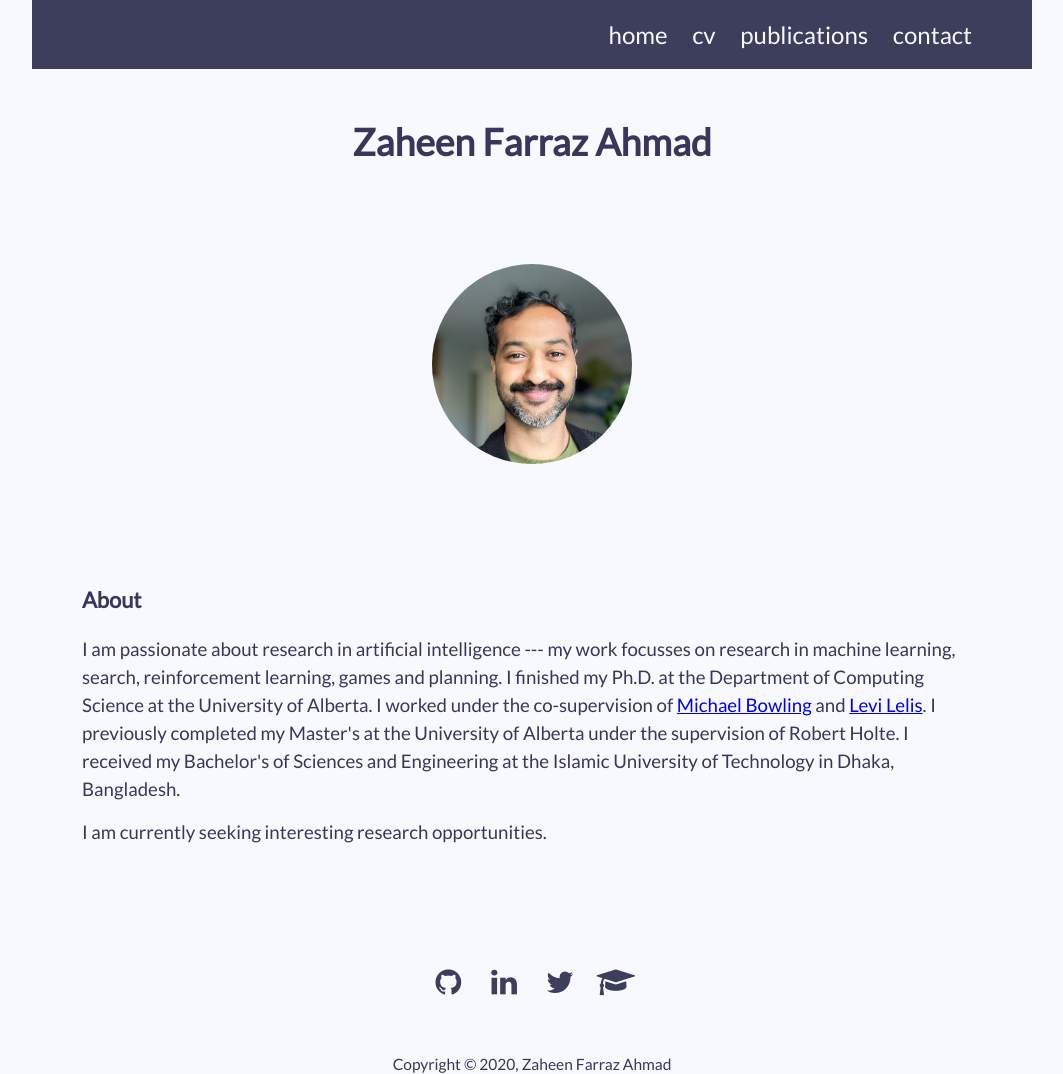
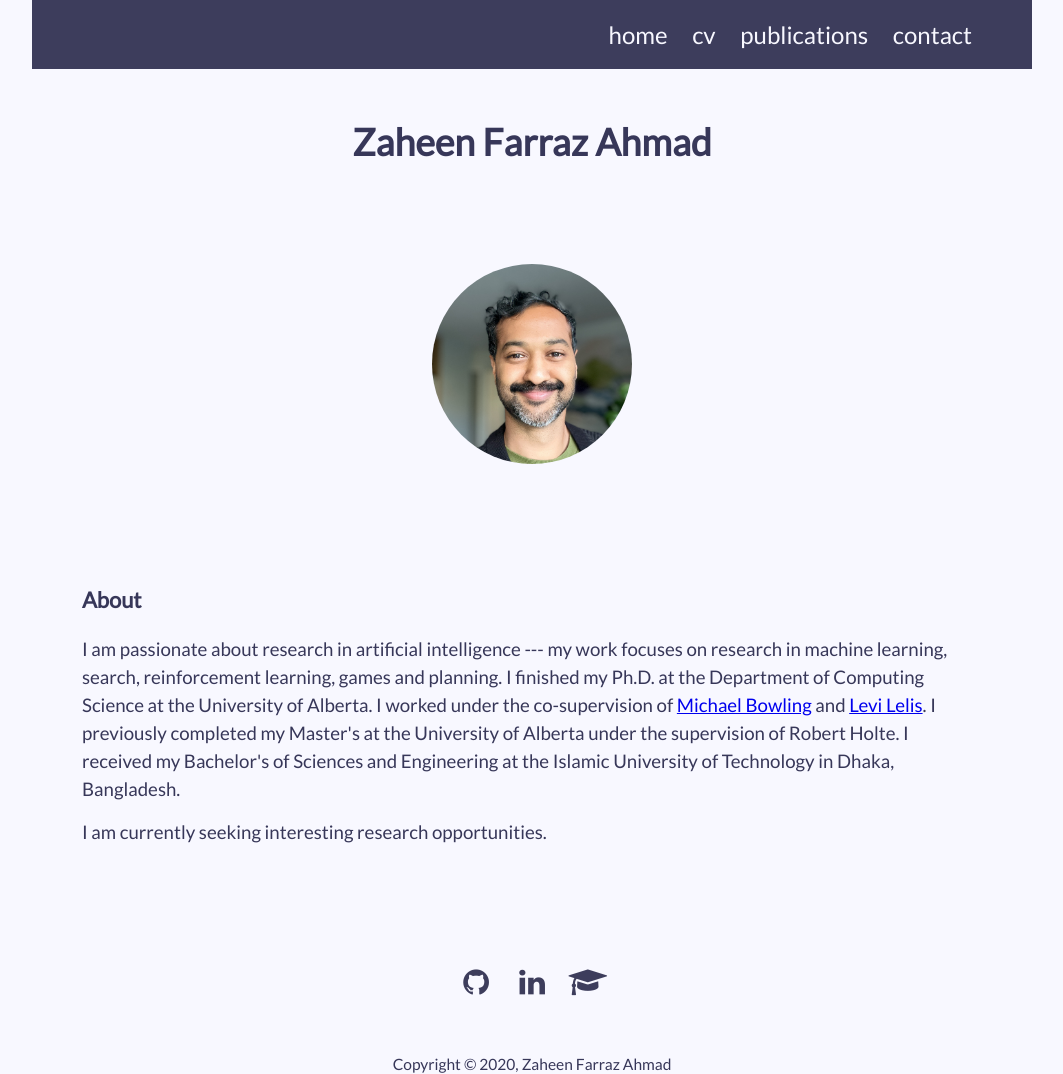
Before and after one commit to zfahmad/zfahmad.github.io, a Jekyll site: the page built from index.html, in a window 1280 px wide. Shown: the whole page, without its empty margins (108-1171 px from the left). Built offline with Jekyll 4.4.1, drawn with Linux system fonts in a browser that asks for light colours.

```diff
--- a/Gemfile
+++ b/Gemfile
@@ -13,3 +13,5 @@
   gem 'jekyll-feed'
   gem 'jekyll-seo-tag'
 end
+
+gem "webrick", "~> 1.9"
--- a/_includes/socials.html
+++ b/_includes/socials.html
@@ -2,7 +2,6 @@
 <div class='social'>
   <a type="button" href="http://github.com/zfahmad" class="fa fa-github" aria-hidden="true"></a>
   <a type="button" href="http://linkedin.com/in/zfahmad" class="fa fa-linkedin" aria-hidden="true"></a>
-  <a type="button" href="http://twitter.com/zaheen_fa" class="fa fa-twitter" aria-hidden="true"></a>
   <a type="button" href="https://scholar.google.com/citations?user=mKckpQkAAAAJ&hl=en" class="fa fa-graduation-cap" aria-hidden="true"></a>
 </div>
 </div>
--- a/index.html
+++ b/index.html
@@ -8,8 +8,7 @@
 <div class="container">
 <h3>About</h3>
 <p style="line-height:1.5">
-<!-- <p style="text-align:justify;padding-left:50px;padding-right:50px;line-height:1.5"> -->
-I am passionate about research in artificial intelligence --- my work focusses
+I am passionate about research in artificial intelligence --- my work focuses
 on research in machine learning, search, reinforcement learning, games and
 planning. I finished my Ph.D. at the Department of Computing Science at the
 University of Alberta. I worked under the co-supervision of <a
```
Also changed, not shown: Gemfile.lock, 11 other files.
